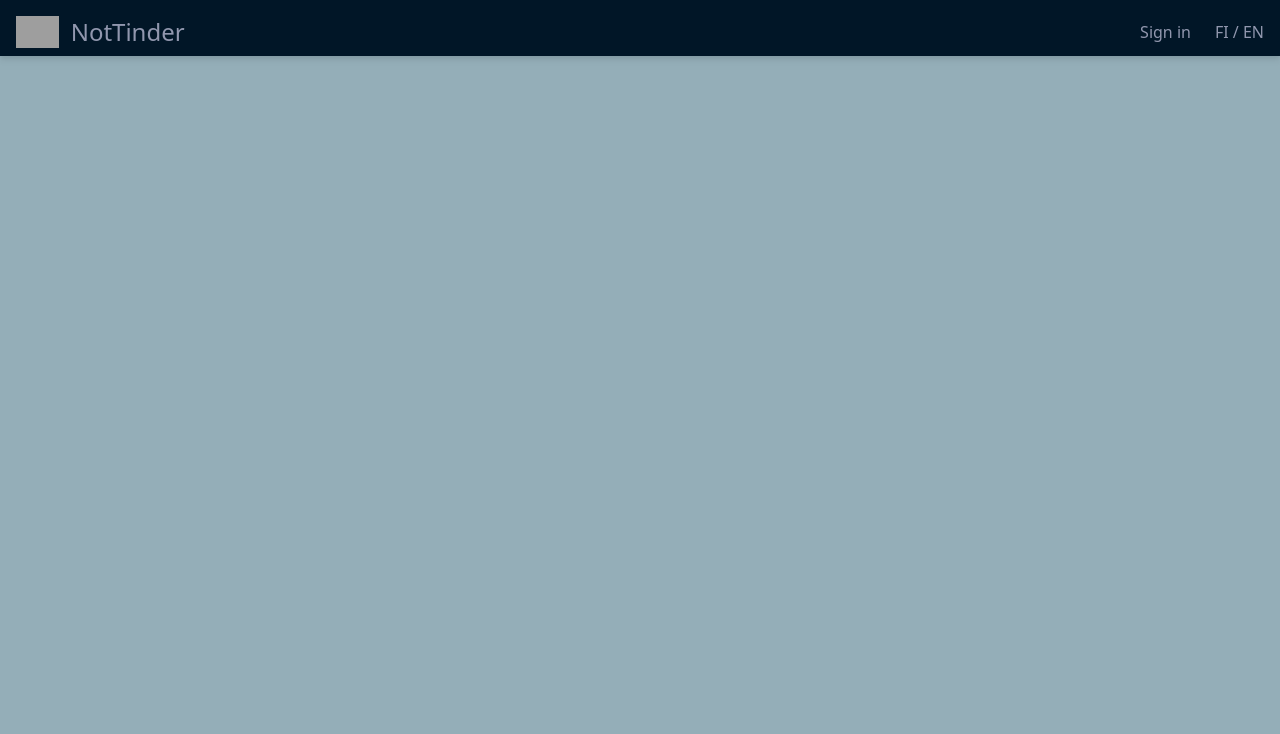
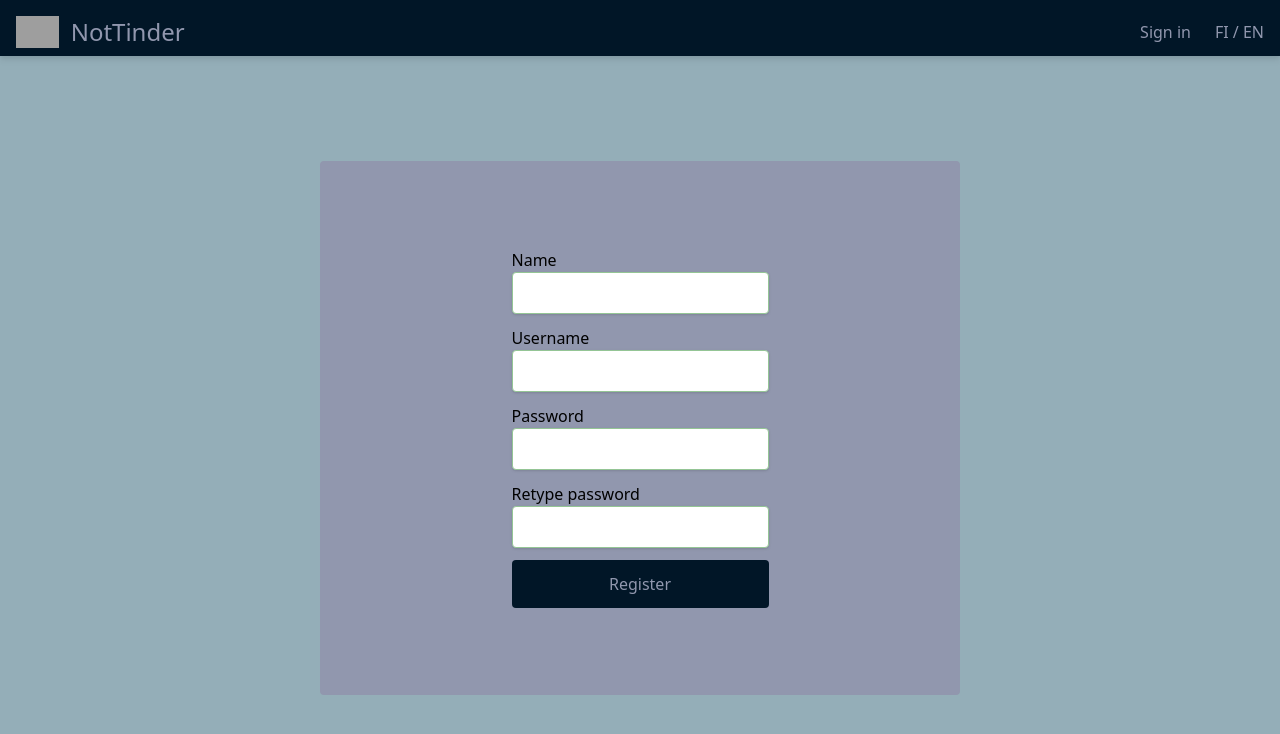
Before and after one commit to Roope1/AWA-project, a React (Create React App) app in the folder client/: page /register in a window 1280 px wide. Shown: the top 734 px of the page. Built offline with nearby package versions, Linux system fonts and the light colour scheme; grey boxes are pictures that could not be loaded.

Commit message:
register page frontend

```diff
--- a/client/src/App.tsx
+++ b/client/src/App.tsx
@@ -1,6 +1,7 @@
 import { TopBar } from './components/TopBar';
 import { BrowserRouter as Router, Routes, Route } from 'react-router-dom'
 import LoginPage from './components/LoginPage';
+import RegisterPage from './components/RegisterPage';
 
 function App() {
   return (
@@ -9,6 +10,7 @@ function App() {
         <TopBar />
         <Routes>
           <Route path='/login' element = {<LoginPage />}/>
+          <Route path='/register' element = { <RegisterPage />} />
         </Routes>
       </div>
     </Router>
--- /dev/null
+++ b/client/src/components/RegisterPage.tsx
@@ -0,0 +1,38 @@
+import React, { ChangeEvent, FormEvent, useState } from 'react'
+
+const RegisterPage = () => {
+
+    const [registerData, setRegisterData] = useState({})
+    const [errorMsg, setErrorMsg] = useState("")
+
+    const handleChange = (e: ChangeEvent<HTMLFormElement>) => {
+        setRegisterData({...registerData, [e.target.name]: e.target.value})
+    }
+
+    const handleSubmit = (e: FormEvent<HTMLFormElement>) => {
+        e.preventDefault();
+        // check password match
+        // send register to backend
+    }
+
+    return (
+        <div className='flex flex-col justify-center items-center w-1/2 h-2/3 m-auto border-4 border-secondary rounded bg-secondary'>
+            <form onChange={handleChange} onSubmit={handleSubmit}>
+                <div className='flex flex-col'>
+                    <label htmlFor="name"> Name </label>
+                    <input className='shadow appearance-none border border-accent-secondary rounded mb-3 focus:outline-none focus:shadow-outline py-2 px-3' name='name' type='text' required/>
+                    <label htmlFor="username">Username</label>
+                    <input className='shadow appearance-none border border-accent-secondary rounded mb-3 focus:outline-none focus:shadow-outline py-2 px-3' name='username' type='text' required/>
+                    <label htmlFor="password">Password</label>
+                    <input className='shadow appearance-none border border-accent-secondary rounded mb-3 focus:outline-none focus:shadow-outline py-2 px-3' name='password ' type='password' required/>
+                    <label htmlFor="retypepassword">Retype password</label>
+                    <input className='shadow appearance-none border border-accent-secondary rounded mb-3 focus:outline-none focus:shadow-outline py-2 px-3' name='retypepasswod' type='password' required/>
+                    <p className='text-error text-s text-center'>{errorMsg}</p>
+                    <input className='bg-main rounded hover:bg-accent text-secondary py-3 hover:text-main transition-all' type='submit' value='Register' />
+                </div>
+            </form>
+        </div>
+    )
+}
+
+export default RegisterPage
```
Also changed, not shown: package.json (added, +13 -0 lines).
